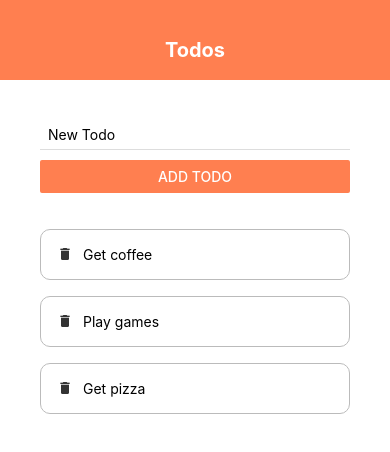
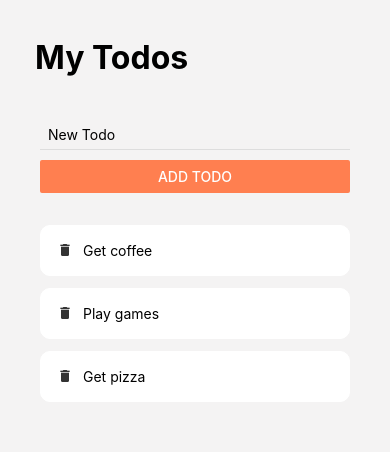
Before and after one commit to kshashwat007/todolist-test, a React Native app: screen / in a window 390 px wide. Shown: the top 452 px of the page. Built offline with nearby package versions, Linux system fonts and the light colour scheme.

Commit message:
style change

```diff
--- a/App.js
+++ b/App.js
@@ -71,7 +71,7 @@ export default function App() {
 const styles = StyleSheet.create({
   container: {
     flex: 1,
-    backgroundColor: '#fff'
+    backgroundColor: '#f4f3f3'
   },
   content: {
     flex: 1,
--- a/components/header.js
+++ b/components/header.js
@@ -4,7 +4,7 @@ import { StyleSheet, Text, View } from 'react-native';
 export default function header() {
   return (
     <View style={styles.header}>
-      <Text style={styles.title}>Todos</Text>
+      <Text style={styles.title}>My Todos</Text>
     </View>
   );
 }
@@ -13,12 +13,13 @@ const styles = StyleSheet.create({
   header: {
     height: 80,
     paddingTop: 38,
-    backgroundColor: 'coral'
+    backgroundColor: '#f4f3f3'
   },
   title: {
-    textAlign: 'center',
-    color: '#fff',
-    fontSize: 20,
+    textAlign: 'left',
+    color: 'black',
+    fontSize: 32,
+    marginLeft: 35,
     fontWeight: 'bold'
   }
 });
--- a/components/todoItem.js
+++ b/components/todoItem.js
@@ -17,11 +17,12 @@ const styles = StyleSheet.create({
   item: {
     flexDirection: 'row',
     padding: 16,
-    marginTop: 16,
-    borderColor: '#bbb',
+    marginTop: 12,
+    borderColor: '#fff',
     borderWidth: 1,
     borderStyle: 'solid',
-    borderRadius: 10
+    borderRadius: 10,
+    backgroundColor: '#fff'
   },
   text: {
     marginLeft: 10
```
